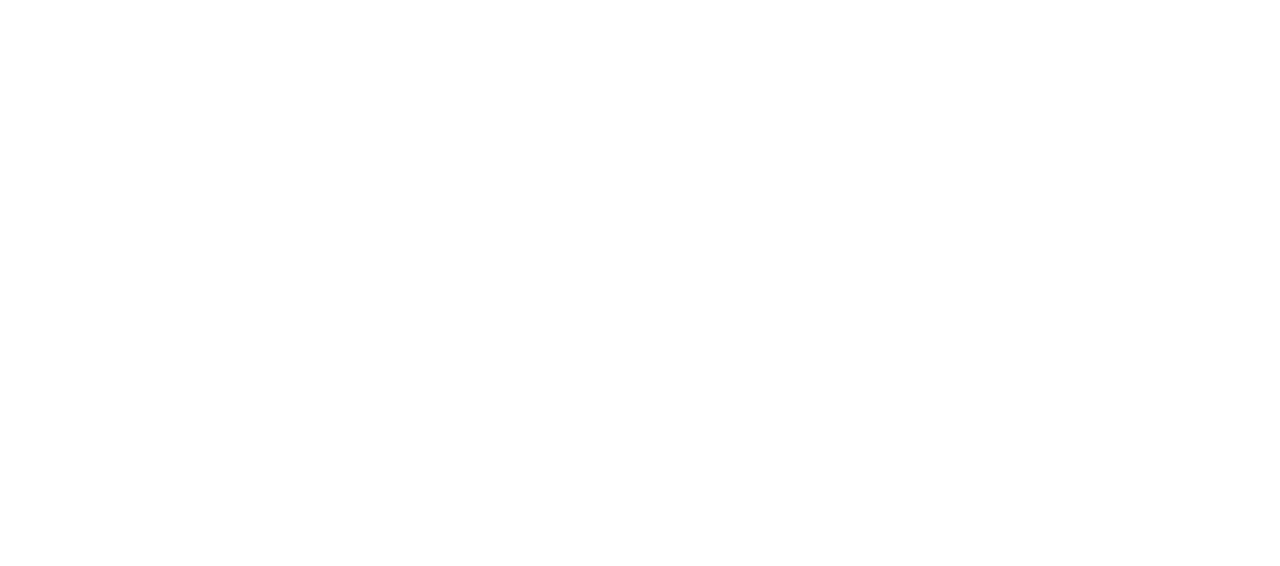
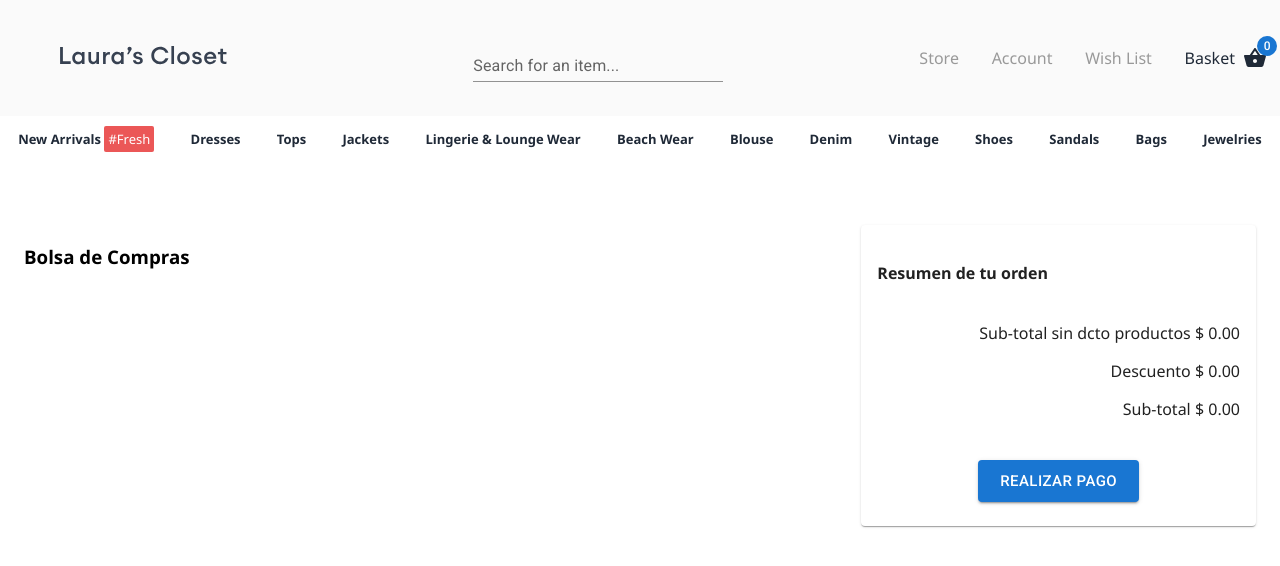
Before and after one commit to odriverar/codigo-react, a React (Create React App) app: page /ecommerce/basket in a window 1280 px wide. Before the commit this address had no page. Shown: the top 566 px of the page. Built offline with nearby package versions, Linux system fonts and the light colour scheme.

Commit message:
React clase del 25032022, al dia

```diff
--- a/src/Context/UserContext.js
+++ b/src/Context/UserContext.js
@@ -17,20 +17,42 @@
   // Vamos  aguardar el objeto de cada producto.
   const storeBasket = (product) => {
     // Basket, sera un array de objetos
+    // Vamos a darle la propiedad quantity a lo que es product
+    product.quantity = 1;
     setBasket([...basket, product]);
     localStorage.setItem("basket", JSON.stringify([...basket, product]));
   }
 
   const deleteElementFromBasket = (id) => {
-    const productIndice = basket.findIndex((bas) => bas.id === id);
-    const newBasket = basket.splice(productIndice, 1);
-
-    setBasket(newBasket);
-    localStorage.setItem("Basket", JSON.stringify(newBasket));
+    const products = basket.filter((bas) => bas.id !== id);
+    setBasket(products);
+    localStorage.setItem("basket", JSON.stringify(products));
   }
 
+  const addOrRemoveProduct = (id, add) => {
+    // EL id nos servira para poder encontrar el producto
+    // add es bool por si add es true suma sino resta
+    const products = basket.map((product) => {
+      if (product.id === id) {
+        if (add) {
+          product.quantity += 1;
+        } else {
+          if (product.quantity > 1) {
+            product.quantity -= 1;
+          }
+        }
+      }
+      // por ende despues del if el elemento quantity ha sido alterado
+      return {
+        ...product,
+      };
+    });
+    setBasket(products);
+    localStorage.setItem("basket", JSON.stringify(products));
+  };
+
   return (
-    <UserContext.Provider value={{ user, storeUser, basket, storeBasket }}>
+    <UserContext.Provider value={{ user, storeUser, basket, storeBasket, deleteElementFromBasket, addOrRemoveProduct }}>
       {props.children}
     </UserContext.Provider>
   );
--- a/src/layouts/Ecommerce/index.js
+++ b/src/layouts/Ecommerce/index.js
@@ -1,6 +1,6 @@
 import { useContext } from "react";
 import { Badge, Grid, TextField } from "@mui/material";
-import { Outlet } from "react-router-dom";
+import { Outlet, Link } from "react-router-dom";
 import ShoppingBasketRoundedIcon from '@mui/icons-material/ShoppingBasketRounded';
 import SearchIcon from '@mui/icons-material/Search';
 import logo from "../../assets/logo.svg"
@@ -32,7 +32,7 @@
                                 <a href="/">Wish List</a>
                             </li>
                             <li className="li-basket">
-                                <a href="/">Basket &nbsp; <Badge badgeContent={basket ? basket.length : 0} color="primary"><ShoppingBasketRoundedIcon /></Badge> </a>
+                                <Link to="/ecommerce/basket">Basket &nbsp; <Badge badgeContent={basket.length} showZero color="primary"><ShoppingBasketRoundedIcon /></Badge> </Link>
                             </li>
                         </ul>
                     </Grid>
--- /dev/null
+++ b/src/pages/BasketView/index.jsx
@@ -0,0 +1,94 @@
+import { useContext, useState, useEffect } from "react";
+import { Container, Grid, Button, Card, CardContent } from "@mui/material";
+import { UserContext } from "../../Context/UserContext";
+import AddIcon from '@mui/icons-material/Add';
+import RemoveIcon from '@mui/icons-material/Remove';
+import DeleteForeverIcon from '@mui/icons-material/DeleteForever';
+
+const BasketView = () => {
+    const { basket, addOrRemoveProduct, deleteElementFromBasket } = useContext(UserContext);
+    const [total, setTotal] = useState(0);
+    const [subTotal, setSubTotal] = useState(0);
+
+    const calculatePrice = () => {
+        let sum = 0;
+        let sumSinDcto = 0;
+        basket.forEach((product) => {
+            const totalPrice = +product.quantity * +product.price;
+            const finalPrice = +product.quantity * +product.price_sale;
+            sum += finalPrice;
+            sumSinDcto += totalPrice;
+        })
+        setTotal(sum.toFixed(2));
+        setSubTotal(sumSinDcto.toFixed(2));
+    }
+
+    useEffect(() => {
+        calculatePrice();
+    }, [basket])
+
+    return (
+        <Container maxWidth="xl">
+            <Grid container spacing={3} mt={5}>
+                <Grid item md={8}>
+                    <h3>Bolsa de Compras</h3>
+                    <Grid container spacing={3}>
+                        {
+                            basket.map(product => (
+                                <Grid item md={12}>
+                                    <Card>
+                                        <CardContent>
+                                            <Grid container spacing={3} alignItems="center">
+                                                <Grid item md={3} textAlign="center">
+                                                    <img style={{ objectFit: "contain" }} width={150} height={150} src={product.photo} alt="" />
+                                                </Grid>
+                                                <Grid item md={3}>
+                                                    <h4>{product.name}</h4>
+                                                </Grid>
+                                                <Grid item md={3} textAlign="end">
+                                                    <p>Precio: $ {product.price}</p>
+                                                    <p>Precio con Dcto. $ {product.price_sale}</p>
+                                                </Grid>
+                                                <Grid item md={3} textAlign={"center"}>
+                                                    <div>
+                                                        <Button onClick={() => addOrRemoveProduct(product.id, false)}><RemoveIcon /></Button>
+                                                        &nbsp;&nbsp;
+                                                        {product.quantity}
+                                                        &nbsp;&nbsp;
+                                                        <Button onClick={() => addOrRemoveProduct(product.id, true)}><AddIcon /></Button>
+                                                    </div>
+                                                    <div>
+                                                        <Button variant="contained" size="large" onClick={() => deleteElementFromBasket(product.id)}>Eliminar</Button>
+                                                    </div>
+                                                </Grid>
+                                            </Grid>
+                                        </CardContent>
+                                    </Card>
+                                </Grid>
+                            ))
+                        }
+                    </Grid>
+                </Grid>
+                <Grid item md={4}>
+                    <Card>
+                        <CardContent>
+                            <h4>Resumen de tu orden</h4>
+                            <Grid container spacing={3} alignItems="center">
+                                <Grid item textAlign={"right"} md={12}>
+                                    <p>Sub-total sin dcto productos <span>$ {subTotal}</span></p>
+                                    <p>Descuento <span>$ {(subTotal - total).toFixed(2)}</span></p>
+                                    <p>Sub-total <span>$ {total}</span></p>
+                                </Grid>
+                                <Grid item md={12} textAlign={"center"}>
+                                    <Button variant="contained" size="large">Realizar Pago</Button>
+                                </Grid>
+                            </Grid>
+                        </CardContent>
+                    </Card>
+                </Grid>
+            </Grid>
+        </Container>
+    );
+};
+
+export default BasketView;
--- a/src/pages/PopularWeek/index.js
+++ b/src/pages/PopularWeek/index.jsx
@@ -3,16 +3,40 @@
 import "./index.css"
 import { getProductClothes } from "../../service/firestore"
 import { UserContext } from "../../Context/UserContext";
+import DeleteForeverIcon from '@mui/icons-material/DeleteForever';
 
 
 const PopularWeek = () => {
-    const { storeBasket } = useContext(UserContext);
+    const { basket, storeBasket, deleteElementFromBasket } = useContext(UserContext);
 
     const [clothes, setClothes] = useState([]);
 
     const fetchClothes = async () => {
         const data = await getProductClothes();
         setClothes(data)
+    }
+
+    // * Vamos a crear un componente que reciba el ID del producto y verifique si este existe en Basket
+    /**
+     *  * props es un objeto
+     *  * clothe es un elemento del objeto
+     *  * props.clothe
+     *  ? Que dice destructuracion:
+     *  ! { clothe } = props
+     *
+     */
+    const ButtonForProduct = ({ clothe }) => {
+        const findProduct = basket.find((bas) => bas.id === clothe.id);
+
+        return (
+            <>
+                {findProduct ? (
+                    <Button color="error" onClick={() => deleteElementFromBasket (clothe.id)} ><DeleteForeverIcon /></Button>
+                ) : (
+                    <Button onClick={() => storeBasket(clothe)} className="button-basket">+ Add to Basket</Button>
+                )}
+            </>
+        )
     }
 
     useEffect(() => {
@@ -33,7 +57,7 @@
                             <p className="container-buttons">
                                 <span className="price">$ {clothe.price_sale}</span>
                                 <span className="price-tacched">$ {clothe.price}</span>
-                                <Button onClick={() => storeBasket(clothe)} className="button-basket">+ Add to Basket</Button>
+                                <ButtonForProduct clothe = { clothe } />
                             </p>
                         </div>
                     </Grid>
--- a/src/router/index.js
+++ b/src/router/index.js
@@ -15,6 +15,7 @@
  import MovieUpdate from "../pages/MovieUpdate";
  import Login from "../pages/Login";
  import PopularWeek from "../pages/PopularWeek";
+ import BasketView from "../pages/BasketView";
  // Layout
  import Main from "../layouts/Main";
  import Private from "../layouts/Private";
@@ -41,6 +42,7 @@
          {/* ROUTE para ecommerce */}
         <Route element={<Ecommerce />}>
           <Route path="ecommerce" element={<PopularWeek />} />
+          <Route path="ecommerce/basket" element={<BasketView />} />
         </Route>
          {/* ROUTE DEL ADMIN (PRIVADAS) */}
          <Route element={<Private />}>
```
